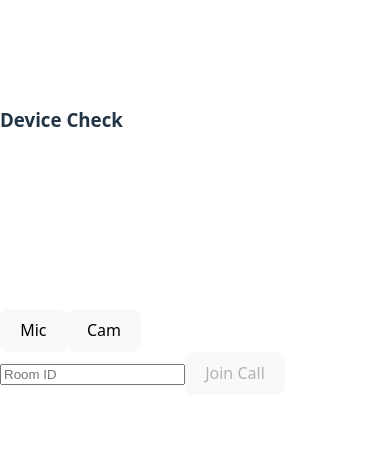
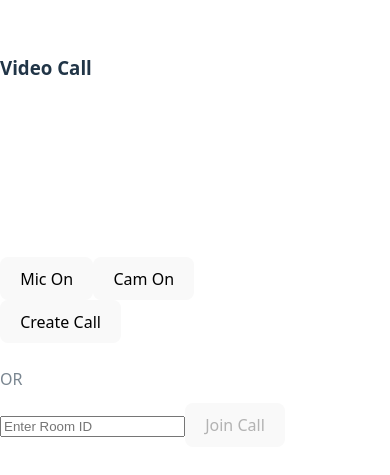
Before and after one commit to shreyaporwal2003/1-1-video-calling-web-application, a React app in the folder frontend/: page / in a window 390 px wide. Shown: the part 181-656 px from the top of the page. Built offline with nearby package versions, Linux system fonts and the light colour scheme; no server answers; the HTML template or start-up script is replaced by a standard one.

Commit message:
changes made in frontend

```diff
--- a/frontend/src/App.css
+++ b/frontend/src/App.css
@@ -8,9 +8,9 @@
 html, body, #root {
   width: 100%;
   height: 100%;
-  background-color: #0f172a; /* dark blue-gray */
+  background-color: #f0f2f5; /* WhatsApp light background */
   font-family: system-ui, -apple-system, BlinkMacSystemFont, "Segoe UI", sans-serif;
-  color: #f8fafc;
+  color: #111b21;
 }
 
 /* ---------------- CALL LAYOUT ---------------- */
@@ -18,12 +18,13 @@ html, body, #root {
 .call-container {
   position: relative;
   width: 100%;
-  height: 100%;
+  height: 100vh;
+  max-height: 100svh;
   overflow: hidden;
-  background: black;
+  background: #000; /* video background */
 }
 
-/* Remote video: full screen */
+/* Remote video */
 .remote-video {
   width: 100%;
   height: 100%;
@@ -31,17 +32,16 @@ html, body, #root {
   background: black;
 }
 
-/* Local preview (picture-in-picture) */
+/* Local preview */
 .local-video {
   position: absolute;
-  bottom: 90px;
-  right: 20px;
-  width: 180px;
-  height: 120px;
+  bottom: 100px;
+  right: 16px;
+  width: 160px;
+  height: 110px;
   object-fit: cover;
-  border-radius: 12px;
-  border: 2px solid rgba(255,255,255,0.2);
-  box-shadow: 0 10px 25px rgba(0,0,0,0.6);
+  border-radius: 10px;
+  border: 1px solid #d1d7db;
   background: black;
 }
 
@@ -49,15 +49,41 @@ html, body, #root {
 
 .call-status {
   position: absolute;
-  top: 16px;
+  top: 52px;
   left: 50%;
   transform: translateX(-50%);
-  background: rgba(15, 23, 42, 0.75);
-  backdrop-filter: blur(8px);
+  background: rgba(255,255,255,0.9);
   padding: 6px 14px;
-  border-radius: 20px;
-  font-size: 14px;
-  letter-spacing: 0.3px;
+  border-radius: 16px;
+  font-size: 13px;
+  border: 1px solid #d1d7db;
+}
+
+/* ---------------- ROOM ID BAR ---------------- */
+
+.room-bar {
+  position: absolute;
+  top: 12px;
+  left: 50%;
+  transform: translateX(-50%);
+  background: #ffffff;
+  padding: 6px 12px;
+  border-radius: 8px;
+  font-size: 13px;
+  display: flex;
+  gap: 8px;
+  align-items: center;
+  border: 1px solid #d1d7db;
+}
+
+.room-bar button {
+  background: #25d366;
+  border: none;
+  color: white;
+  padding: 4px 8px;
+  border-radius: 6px;
+  cursor: pointer;
+  font-size: 12px;
 }
 
 /* ---------------- CONTROLS ---------------- */
@@ -68,36 +94,34 @@ html, body, #root {
   left: 50%;
   transform: translateX(-50%);
   display: flex;
-  gap: 18px;
+  gap: 14px;
 }
 
-/* Common button style */
 .control-btn {
-  width: 56px;
-  height: 56px;
+  width: 52px;
+  height: 52px;
   border-radius: 50%;
   border: none;
   cursor: pointer;
-  font-size: 14px;
-  background: rgba(30, 41, 59, 0.9);
-  color: #f8fafc;
+  font-size: 13px;
+  background: #ffffff;
+  color: #111b21;
+  border: 1px solid #d1d7db;
   display: flex;
   align-items: center;
   justify-content: center;
-  transition: transform 0.15s ease, background 0.15s ease;
 }
 
-.control-btn:hover {
-  transform: scale(1.08);
+.control-btn.off {
+  background: #f0f2f5;
+  color: #8696a0;
 }
 
-/* End call button */
+/* End call */
 .end-call {
-  background: #dc2626;
-}
-
-.end-call:hover {
-  background: #b91c1c;
+  background: #ea4335;
+  color: white;
+  border: none;
 }
 
 /* ---------------- PRE-JOIN ---------------- */
@@ -111,10 +135,10 @@ html, body, #root {
 
 .prejoin-card {
   width: 320px;
-  background: #020617;
+  background: white;
   padding: 24px;
-  border-radius: 16px;
-  box-shadow: 0 20px 40px rgba(0,0,0,0.6);
+  border-radius: 12px;
+  border: 1px solid #d1d7db;
   text-align: center;
 }
 
@@ -122,7 +146,7 @@ html, body, #root {
   width: 100%;
   height: 180px;
   object-fit: cover;
-  border-radius: 12px;
+  border-radius: 10px;
   background: black;
   margin-bottom: 16px;
 }
@@ -138,84 +162,57 @@ html, body, #root {
   width: 100%;
   padding: 10px;
   border-radius: 8px;
-  border: none;
   outline: none;
   margin-bottom: 12px;
-  background: #020617;
-  color: #f8fafc;
-  border: 1px solid #1e293b;
+  background: #ffffff;
+  color: #111b21;
+  border: 1px solid #d1d7db;
+}
+
+.room-input::placeholder {
+  color: #8696a0;
 }
 
 .join-btn {
   width: 100%;
-  padding: 10px;
-  border-radius: 10px;
+  padding: 12px;
+  border-radius: 8px;
   border: none;
   cursor: pointer;
-  background: #2563eb;
+  background: #25d366;
   color: white;
   font-size: 15px;
 }
 
 .join-btn:disabled {
-  background: #1e293b;
+  background: #cfd4d8;
   cursor: not-allowed;
 }
 
-/* -------- VIDEO FOCUS MODE -------- */
-
-.call-container.focus-local .remote-video {
-  width: 180px;
-  height: 120px;
-  position: absolute;
-  bottom: 90px;
-  right: 20px;
-  z-index: 10;
-}
-
-.call-container.focus-local .local-video {
-  width: 100%;
-  height: 100%;
-  position: absolute;
-  inset: 0;
-  z-index: 1;
-}
-
-/* -------- MOBILE RESPONSIVE -------- */
+/* ---------------- MOBILE RESPONSIVE ---------------- */
 
 @media (max-width: 768px) {
   .local-video {
     width: 120px;
-    height: 160px;
-    bottom: 80px;
+    height: 90px;
+    bottom: 110px;
     right: 12px;
   }
 
-  .controls {
-    gap: 14px;
+  .control-btn {
+    width: 48px;
+    height: 48px;
+    font-size: 12px;
   }
 
-  .control-btn {
-    width: 52px;
-    height: 52px;
-    font-size: 13px;
-  }
-
-  .call-status {
-    font-size: 13px;
-    padding: 5px 12px;
+  .prejoin-card {
+    width: 90%;
   }
 }
 
 @media (max-width: 480px) {
   .local-video {
     width: 100px;
-    height: 140px;
+    height: 75px;
   }
 }
-
-/* Muted / Off state */
-.control-btn.off {
-  background: #334155;
-  opacity: 0.8;
-}
--- a/frontend/src/App.jsx
+++ b/frontend/src/App.jsx
@@ -3,11 +3,36 @@ import PreJoin from "./components/PreJoin";
 import Call from "./components/Call";
 
 export default function App() {
+  // Stores the current room ID
   const [roomId, setRoomId] = useState(null);
 
-  return roomId ? (
-    <Call roomId={roomId} onEnd={() => setRoomId(null)} />
-  ) : (
-    <PreJoin onJoin={setRoomId} />
+  // 🔹 CREATE A UNIQUE ROOM ID
+  // This runs only when user clicks "Create Call"
+  const createRoom = () => {
+    const id = crypto.randomUUID(); // generates unique ID
+    setRoomId(id);
+  };
+
+  // 🔹 JOIN AN EXISTING ROOM USING SHARED ID
+  const joinRoom = (id) => {
+    setRoomId(id);
+  };
+
+  return (
+    <>
+      {roomId ? (
+        // If roomId exists → enter the call
+        <Call
+          roomId={roomId}
+          onEnd={() => setRoomId(null)}
+        />
+      ) : (
+        // Otherwise → show pre-join screen
+        <PreJoin
+          onCreate={createRoom}
+          onJoin={joinRoom}
+        />
+      )}
+    </>
   );
 }
--- a/frontend/src/components/Call.jsx
+++ b/frontend/src/components/Call.jsx
@@ -8,7 +8,6 @@ export default function Call({ roomId, onEnd }) {
   const localStreamRef = useRef(null);
 
   const [state, setState] = useState("Waiting for other user…");
-  const [focusLocal, setFocusLocal] = useState(false);
   const [micOn, setMicOn] = useState(true);
   const [camOn, setCamOn] = useState(true);
 
@@ -22,37 +21,27 @@ export default function Call({ roomId, onEnd }) {
 
   /* -------- TOGGLE MIC -------- */
   const toggleMic = () => {
-    const audioTrack = localStreamRef.current
-      ?.getAudioTracks()[0];
-
+    const audioTrack = localStreamRef.current?.getAudioTracks()[0];
     if (!audioTrack) return;
-
     audioTrack.enabled = !audioTrack.enabled;
     setMicOn(audioTrack.enabled);
   };
 
   /* -------- TOGGLE CAMERA -------- */
   const toggleCam = () => {
-    const videoTrack = localStreamRef.current
-      ?.getVideoTracks()[0];
-
+    const videoTrack = localStreamRef.current?.getVideoTracks()[0];
     if (!videoTrack) return;
-
     videoTrack.enabled = !videoTrack.enabled;
     setCamOn(videoTrack.enabled);
   };
 
   /* -------- START CALL -------- */
   useEffect(() => {
-    let mounted = true;
-
     async function startCall() {
       const stream = await navigator.mediaDevices.getUserMedia({
         video: true,
         audio: true
       });
-
-      if (!mounted) return;
 
       localStreamRef.current = stream;
       localVideoRef.current.srcObject = stream;
@@ -85,7 +74,6 @@ export default function Call({ roomId, onEnd }) {
     startCall();
 
     return () => {
-      mounted = false;
       localStreamRef.current?.getTracks().forEach(t => t.stop());
       pcRef.current?.close();
     };
@@ -129,50 +117,65 @@ export default function Call({ roomId, onEnd }) {
 
   /* -------- UI -------- */
   return (
-    <div
-      className={`call-container ${focusLocal ? "focus-local" : ""}`}
-    >
+    <div className="call-container">
+      {/* ROOM ID BAR */}
+      <div
+        style={{
+          position: "absolute",
+          top: 12,
+          left: "50%",
+          transform: "translateX(-50%)",
+          background: "rgba(0,0,0,0.6)",
+          padding: "8px 14px",
+          borderRadius: "8px",
+          fontSize: "14px",
+          display: "flex",
+          gap: "8px",
+          alignItems: "center",
+          zIndex: 10
+        }}
+      >
+        <span>Room ID:</span>
+        <code>{roomId}</code>
+        <button
+          style={{ cursor: "pointer" }}
+          onClick={() => navigator.clipboard.writeText(roomId)}
+        >
+          Copy
+        </button>
+      </div>
+
+      {/* STATUS */}
       <div className="call-status">{state}</div>
 
-      {/* Remote video */}
+      {/* REMOTE VIDEO */}
       <video
         ref={remoteVideoRef}
         autoPlay
         playsInline
         className="remote-video"
-        onClick={() => setFocusLocal(false)}
       />
 
-      {/* Local video */}
+      {/* LOCAL VIDEO */}
       <video
         ref={localVideoRef}
         autoPlay
         muted
         playsInline
         className="local-video"
-        onClick={() => setFocusLocal(true)}
       />
 
-      {/* Controls */}
+      {/* CONTROLS */}
       <div className="controls">
-        <button
-          className={`control-btn ${!micOn ? "off" : ""}`}
-          onClick={toggleMic}
-        >
-          {micOn ? "Mic" : "Mic Off"}
+        <button className="control-btn" onClick={toggleMic}>
+          {micOn ? "Mic On" : "Mic Off"}
         </button>
 
-        <button
-          className={`control-btn ${!camOn ? "off" : ""}`}
-          onClick={toggleCam}
-        >
-          {camOn ? "Cam" : "Cam Off"}
+        <button className="control-btn" onClick={toggleCam}>
+          {camOn ? "Cam On" : "Cam Off"}
         </button>
 
-        <button
-          className="control-btn end-call"
-          onClick={handleEndCall}
-        >
+        <button className="control-btn end-call" onClick={handleEndCall}>
           End
         </button>
       </div>
--- a/frontend/src/components/PreJoin.jsx
+++ b/frontend/src/components/PreJoin.jsx
@@ -1,22 +1,28 @@
 import { useEffect, useRef, useState } from "react";
 
-export default function PreJoin({ onJoin }) {
+export default function PreJoin({ onCreate, onJoin }) {
   const videoRef = useRef(null);
   const streamRef = useRef(null);
 
+  const [roomId, setRoomId] = useState("");
   const [micOn, setMicOn] = useState(true);
   const [camOn, setCamOn] = useState(true);
-  const [roomId, setRoomId] = useState("");
 
+  // 🔹 Device preview (camera + mic check)
   useEffect(() => {
     async function init() {
+      try {
         const stream = await navigator.mediaDevices.getUserMedia({
           video: true,
           audio: true
         });
         streamRef.current = stream;
         videoRef.current.srcObject = stream;
+      } catch {
+        alert("Camera and microphone permission is required");
       }
+    }
+
     init();
 
     return () => {
@@ -24,28 +30,40 @@ export default function PreJoin({ onJoin }) {
     };
   }, []);
 
+  // 🔹 Toggle mic
   const toggleMic = () => {
-    const track = streamRef.current.getAudioTracks()[0];
-    track.enabled = !micOn;
-    setMicOn(!micOn);
+    const track = streamRef.current?.getAudioTracks()[0];
+    if (!track) return;
+    track.enabled = !track.enabled;
+    setMicOn(track.enabled);
   };
 
+  // 🔹 Toggle camera
   const toggleCam = () => {
-    const track = streamRef.current.getVideoTracks()[0];
-    track.enabled = !camOn;
-    setCamOn(!camOn);
+    const track = streamRef.current?.getVideoTracks()[0];
+    if (!track) return;
+    track.enabled = !track.enabled;
+    setCamOn(track.enabled);
   };
 
-  const join = () => {
+  // 🔹 Join existing room
+  const handleJoin = () => {
     streamRef.current?.getTracks().forEach(t => t.stop());
     onJoin(roomId.trim());
+  };
+
+  // 🔹 Create new room
+  const handleCreate = () => {
+    streamRef.current?.getTracks().forEach(t => t.stop());
+    onCreate();
   };
 
   return (
     <div className="prejoin-container">
       <div className="prejoin-card">
-        <h3>Device Check</h3>
+        <h3>Video Call</h3>
 
+        {/* Camera preview */}
         <video
           ref={videoRef}
           autoPlay
@@ -54,18 +72,31 @@ export default function PreJoin({ onJoin }) {
           className="prejoin-video"
         />
 
+        {/* Mic / Cam controls */}
         <div className="prejoin-controls">
           <button className="control-btn" onClick={toggleMic}>
-            {micOn ? "Mic" : "Mic Off"}
+            {micOn ? "Mic On" : "Mic Off"}
           </button>
           <button className="control-btn" onClick={toggleCam}>
-            {camOn ? "Cam" : "Cam Off"}
+            {camOn ? "Cam On" : "Cam Off"}
           </button>
         </div>
 
+        {/* CREATE CALL */}
+        <button
+          className="join-btn"
+          style={{ marginBottom: "12px" }}
+          onClick={handleCreate}
+        >
+          Create Call
+        </button>
+
+        <div style={{ margin: "12px 0", opacity: 0.6 }}>OR</div>
+
+        {/* JOIN CALL */}
         <input
           className="room-input"
-          placeholder="Room ID"
+          placeholder="Enter Room ID"
           value={roomId}
           onChange={e => setRoomId(e.target.value)}
         />
@@ -73,7 +104,7 @@ export default function PreJoin({ onJoin }) {
         <button
           className="join-btn"
           disabled={!roomId.trim()}
-          onClick={join}
+          onClick={handleJoin}
         >
           Join Call
         </button>
--- a/frontend/src/socket.js
+++ b/frontend/src/socket.js
@@ -1,6 +1,6 @@
 import { io } from "socket.io-client";
 
 // Use your laptop's local IP
-const socket = io("http://192.168.1.36:5000");
+const socket = io("http://192.168.1.6:5000");
 
 export default socket;
```
Lines whose indentation alone changed are shown as unchanged.
